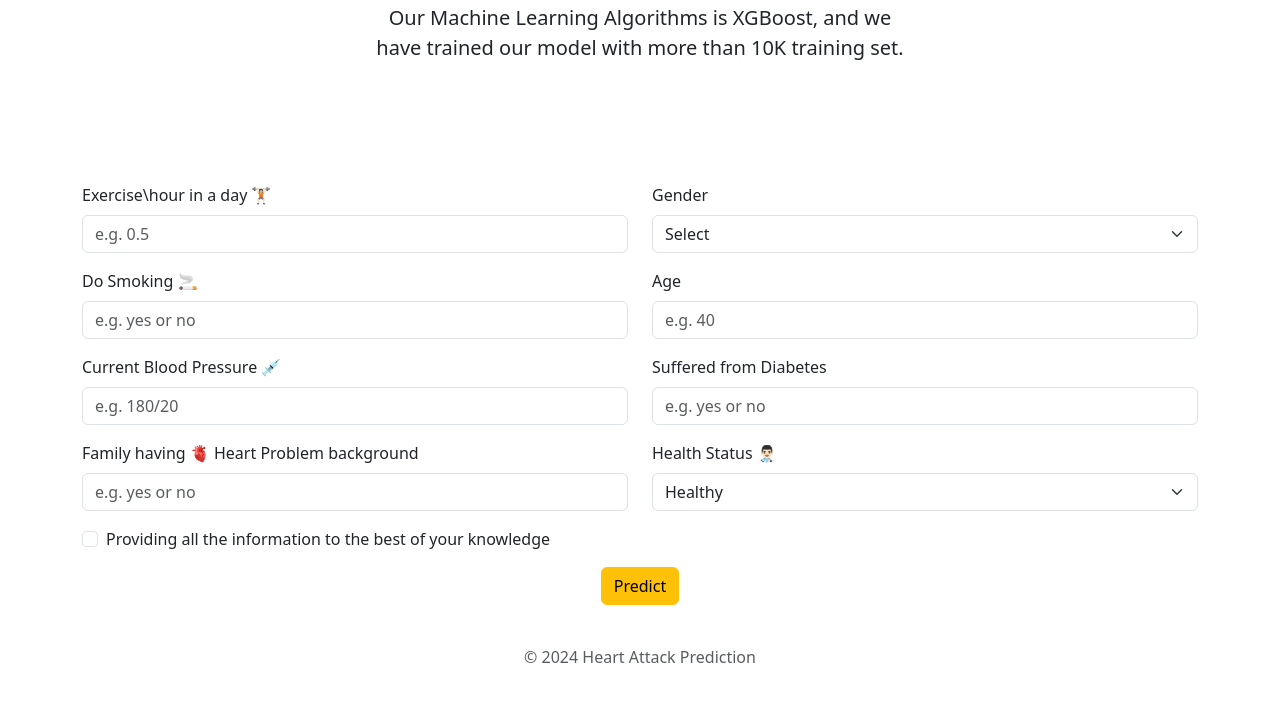
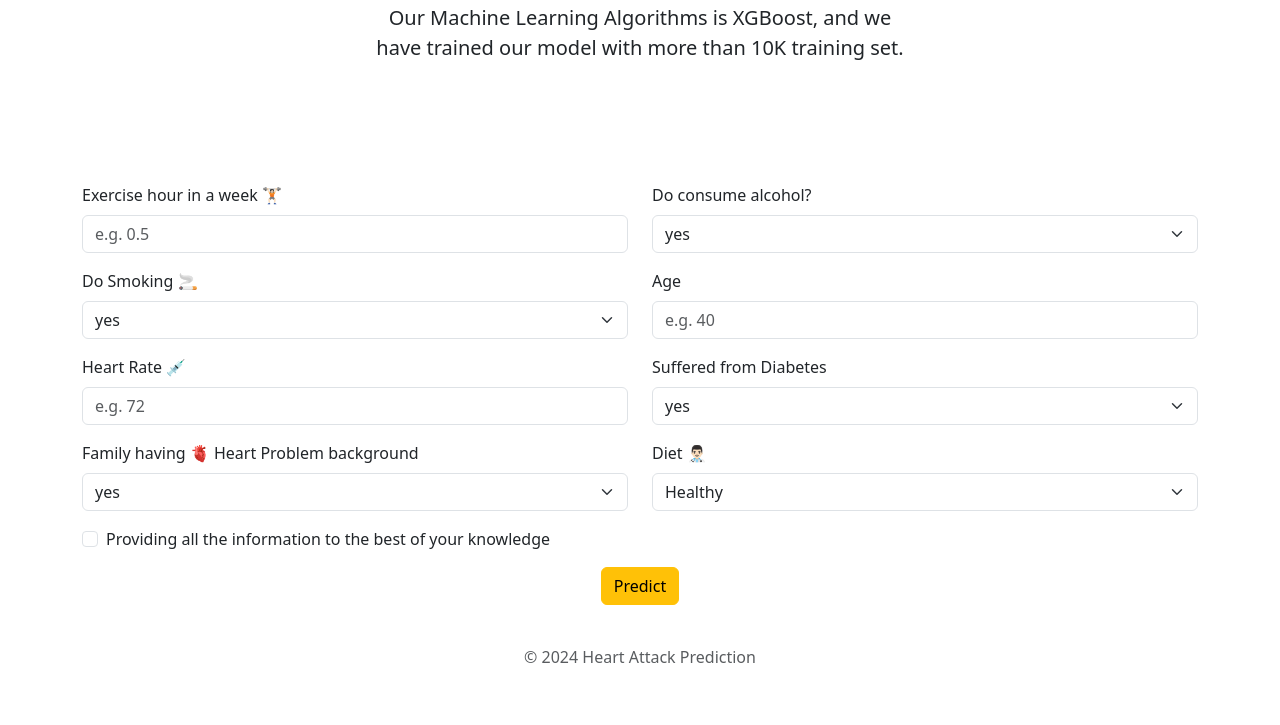
Before and after one commit to ankur0904/heart-attack-analysis, a Flask app: page / in a window 1280 px wide. Shown: the part 322-1047 px from the top of the page. Run offline with Flask 3, Linux system fonts and the light colour scheme; parts of the project's set-up code (start-up, migrations or seed data) failed here and were passed over.

Commit message:
Improves the UI of the web application

```diff
--- a/ml-model/templates/index.html
+++ b/ml-model/templates/index.html
@@ -54,17 +54,16 @@
             <div class="row">
                 <div class="col-md">
                     <div class="mb-3">
-                        <label for="exampleInputEmail1" class="form-label">Exercise\hour in a day 🏋🏻</label>
+                        <label for="exampleInputEmail1" class="form-label">Exercise hour in a week 🏋🏻</label>
                         <input class="form-control" id="exampleInputEmail1" name="exercise" aria-describedby="emailHelp" placeholder="e.g. 0.5" required>
                     </div>
                 </div>
                 <div class="col-md">
                     <div class="mb-3">
-                        <label for="exampleInputPassword1" class="form-label">Gender</label>
-                        <select class="form-select" id="exampleInputPassword1" name="gender">
-                            <option value="None">Select</option>
-                            <option value="male">Male</option>
-                            <option value="female">Female</option>
+                        <label for="exampleInputPassword1" class="form-label">Do consume alcohol?</label>
+                        <select class="form-select" name="is_alcohol" id="exampleInputPassword1">
+                            <option value="1">yes</option>
+                            <option value="0">no</option>
                         </select>
                     </div>
                 </div>
@@ -73,7 +72,10 @@
                 <div class="col-md">
                     <div class="mb-3">
                         <label for="exampleInputEmail1" class="form-label">Do Smoking 🚬</label>
-                        <input class="form-control" name="smoker" id="exampleInputEmail1" aria-describedby="emailHelp" placeholder="e.g. yes or no" required>
+                        <select class="form-select" name="smoker" id="exampleInputPassword1">
+                            <option value="1">yes</option>
+                            <option value="0">no</option>
+                        </select>
                     </div>
                 </div>
                 <div class="col-md">
@@ -86,14 +88,17 @@
             <div class="row">
                 <div class="col-md">
                     <div class="mb-3">
-                        <label for="exampleInputEmail1" class="form-label">Current Blood Pressure 💉</label>
-                        <input class="form-control" name="bp" id="exampleInputEmail1" aria-describedby="emailHelp" placeholder="e.g. 180/20" required>
+                        <label for="exampleInputEmail1" class="form-label">Heart Rate 💉</label>
+                        <input class="form-control" name="heart_rate" id="exampleInputEmail1" aria-describedby="emailHelp" placeholder="e.g. 72" required>
                     </div>
                 </div>
                 <div class="col-md">
                     <div class="mb-3">
                         <label for="exampleInputEmail1" class="form-label">Suffered from Diabetes</label>
-                        <input class="form-control" name="is_diabetic" id="exampleInputEmail1" aria-describedby="emailHelp" placeholder="e.g. yes or no" required>
+                        <select class="form-select" name="is_diabetic" id="exampleInputPassword1">
+                            <option value="1">yes</option>
+                            <option value="0">no</option>
+                        </select>
                     </div>
                 </div>
             </div>
@@ -101,17 +106,20 @@
                 <div class="col-md">
                     <div class="mb-3">
                         <label for="exampleInputEmail1" class="form-label">Family having 🫀 Heart Problem background</label>
-                        <input class="form-control" name="family_heart_problem_background" id="exampleInputEmail1" aria-describedby="emailHelp" placeholder="e.g. yes or no" required>
+                        <select class="form-select" name="family_heart_problem_background" id="exampleInputPassword1">
+                            <option value="1">yes</option>
+                            <option value="0">no</option>
+                        </select>
                     </div>
                 </div>
                 <div class="col-md">
                     <div class="col-md">
                         <div class="mb-3">
-                            <label for="exampleInputPassword1" class="form-label">Health Status 👨🏻‍⚕️</label>
-                            <select class="form-select" name="health_status" id="exampleInputPassword1">
-                                <option value="None">Healthy</option>
-                                <option value="male">Unhealthy</option>
-                                <option value="female">Average</option>
+                            <label for="exampleInputPassword1" class="form-label">Diet 👨🏻‍⚕️</label>
+                            <select class="form-select" name="diet" id="exampleInputPassword1">
+                                <option value="1">Healthy</option>
+                                <option value="-1">Unhealthy</option>
+                                <option value="0">Average</option>
                             </select>
                         </div>
                     </div>
@@ -122,7 +130,7 @@
                 <label class="form-check-label" for="exampleCheck1">Providing all the information to the best of your knowledge</label>
             </div>
             <div class="text-center">
-                <button type="submit" class="btn btn-warning">Predict</button>
+                <button type="submit" class="btn btn-warning" id="predictButton">Predict</button>
             </div>
         </form>
     </div>
@@ -141,7 +149,8 @@
       </div>
     <script src="https://cdn.jsdelivr.net/npm/bootstrap@5.3.2/dist/js/bootstrap.bundle.min.js"
         integrity="sha384-C6RzsynM9kWDrMNeT87bh95OGNyZPhcTNXj1NW7RuBCsyN/o0jlpcV8Qyq46cDfL"
-        crossorigin="anonymous"></script>
+        crossorigin="anonymous">
+    </script>
 </body>
 
 </html>
```
Also changed, not shown: ml-model/templates/failure.html (added, +49 -0 lines), ml-model/templates/success.html (added, +45 -0 lines).
